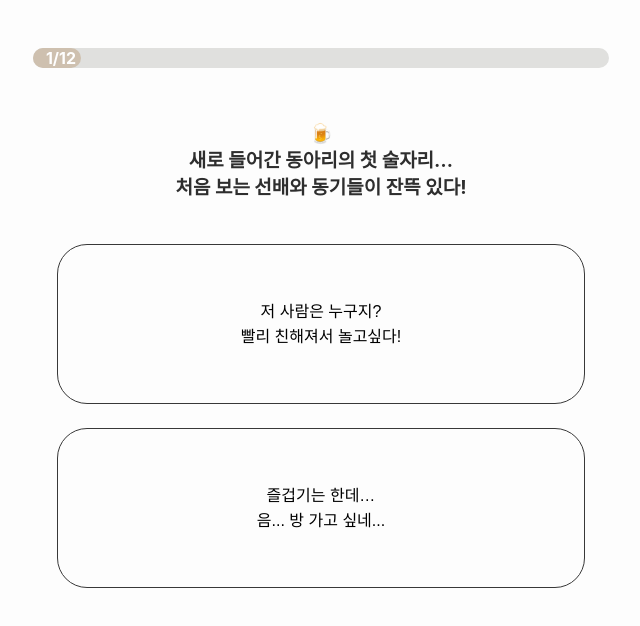
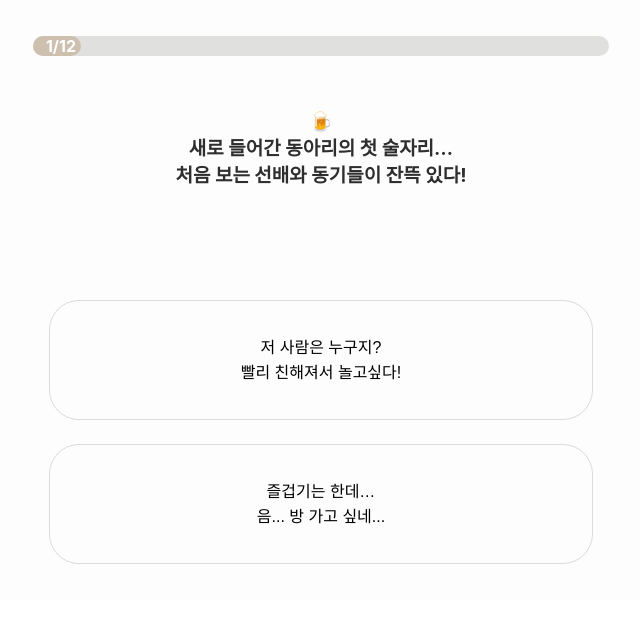
Before and after one commit to nonalcholic/nonalcholic, a React (Create React App) app in the folder client/: page /progress in a window 1280 px wide. Shown: the top 626 px of the page, without its empty margins (319-959 px from the left). Built offline with nearby package versions, Linux system fonts and the light colour scheme; no server answers.

Commit message:
Align all layout

```diff
--- a/client/src/components/BarGraph.scss
+++ b/client/src/components/BarGraph.scss
@@ -17,7 +17,7 @@
   padding: 12px 8px;
   margin-bottom: 24px;
 
-  border: 2px solid $nonalcholicgray;
+  border: 2px solid $nonalcholic-gray;
   border-radius: 8px;
   box-sizing: border-box;
 
--- a/client/src/components/CompareBarGraph.scss
+++ b/client/src/components/CompareBarGraph.scss
@@ -9,7 +9,7 @@
 
   padding: 12px 4px;
 
-  border: 2px solid $nonalcholicgray;
+  border: 2px solid $nonalcholic-gray;
   border-radius: 8px;
   box-sizing: border-box;
 
--- a/client/src/index.scss
+++ b/client/src/index.scss
@@ -17,7 +17,7 @@ $nonalcholic-white: #fdfdfd;
 $nonalcholic-yellow: #cec0af;
 $nonalcholic-lightyellow: #f0eae3;
 $nonalcholic-black: #2e2e2e;
-$nonalcholicgray: rgba(80, 84, 86, 0.2);
+$nonalcholic-gray: rgba(80, 84, 86, 0.2);
 
 div,
 span {
--- a/client/src/layout/Progress/Progress.tsx
+++ b/client/src/layout/Progress/Progress.tsx
@@ -40,7 +40,7 @@ const Progress: React.FC<Props> = (props) => {
         onClick={() => {
           onClickAnswer(currentProgress?.choiceA?.type);
         }}
-        style={{ marginBottom: 24 }}
+        style={{ margin: "auto 0 24px" }}
       >
         {currentProgress?.choiceA?.text}
       </button>
--- a/client/src/pages/ResultPage.scss
+++ b/client/src/pages/ResultPage.scss
@@ -61,11 +61,13 @@
 
 .result-description {
   font-size: 14px;
+  line-height: 27px;
+  text-align: center;
+
+  padding: 0 8px;
+
   white-space: pre-wrap;
-  line-height: 27px;
-
-  text-align: center;
-  // width: 400px;
+  word-break: keep-all;
 }
 
 .result-large-button {
--- a/client/src/pages/StatisticsPage.scss
+++ b/client/src/pages/StatisticsPage.scss
@@ -1,3 +1,20 @@
+@import "src/index.scss";
+.stats-title {
+  position: sticky;
+  top: 0;
+  z-index: 1;
+  background-color: $nonalcholic-white;
+
+  width: 100%;
+  height: 32px;
+  padding: 12px 0;
+  margin: -12px 0 24px;
+
+  display: flex;
+  justify-content: space-between;
+  align-items: flex-end;
+  font-size: 30px;
+
   .show-mbti {
     border: none;
     background-color: transparent;
@@ -7,11 +24,15 @@
     align-items: center;
 
     margin-left: auto;
+    cursor: pointer;
 
     svg {
-    width: 24px;
-    height: 24px;
+      width: 18px;
+      height: 18px;
+      margin-right: 4px;
     }
 
-  line-height: 24px;
+    line-height: 18px;
+    font-size: 14px;
   }
+}
--- a/client/src/pages/StatisticsPage.tsx
+++ b/client/src/pages/StatisticsPage.tsx
@@ -93,9 +93,8 @@ const StatisticsPage: React.FC<Props> = (props) => {
     <>
       {data && (
         <>
-          <div className="title" style={{ marginBottom: 32 }}>
+          <div className="stats-title">
             Statistics
-          </div>
             <button
               className="show-mbti"
               onClick={() => setShowMBTI((prev) => !prev)}
@@ -103,6 +102,7 @@ const StatisticsPage: React.FC<Props> = (props) => {
               {showMBTI ? <MdCheckBox /> : <MdCheckBoxOutlineBlank />}
               MBTI로 보기
             </button>
+          </div>
           <BarGraph {...calculateData()} showMBTI={showMBTI} />
           <CompareBarGraph {...calculateCompareData()} showMBTI={showMBTI} />
         </>
--- a/client/src/routers/RootRouter.scss
+++ b/client/src/routers/RootRouter.scss
@@ -4,17 +4,19 @@
   background-color: $nonalcholic-white;
 }
 .root-container {
+  position: relative;
+
   display: flex;
   align-items: center;
   flex-direction: column;
-  padding: 48px 12px;
+  padding: 36px 12px;
   box-sizing: border-box;
 
   max-width: 600px;
-  min-height: 600px;
+  min-height: min(600px, 100vh);
   margin: 0 auto;
 
-  overflow: auto;
+  // overflow: auto;
 
   .animation-fade-out {
     position: absolute;
@@ -112,10 +114,10 @@
 }
 
 .extra-large-button {
-  width: calc(100% - 48px);
-  height: 160px;
+  width: calc(100% - 32px);
+  height: 120px;
   border-radius: 30px;
-  border: 1px solid #383838;
+  border: 1px solid $nonalcholic-gray;
   background: transparent;
   color: black;
   white-space: pre-wrap;
```
Lines whose indentation alone changed are shown as unchanged.
